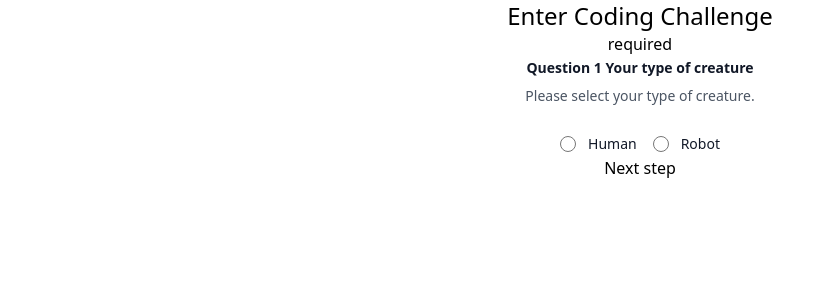
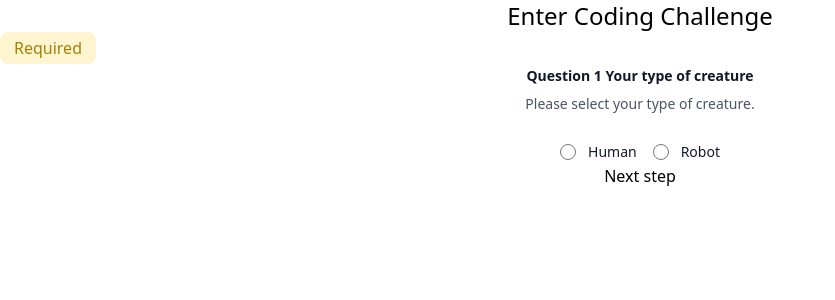
Before and after one commit to CharlesOuverleaux/enter-challenge, a Next.js app: page / in a window 1280 px wide. Shown: the top 300 px of the page, without its empty margins (0-835 px from the left). Built offline with nearby package versions, Linux system fonts and the light colour scheme.

Commit message:
style question type

```diff
--- a/components/forms/ProfileForm/FormQuestionType/FormQuestionType.tsx
+++ b/components/forms/ProfileForm/FormQuestionType/FormQuestionType.tsx
@@ -1,3 +1,4 @@
+import clsx from "clsx";
 import React, { FC } from "react";
 
 interface FormQuestionTypeProps {
@@ -6,8 +7,22 @@ interface FormQuestionTypeProps {
 
 const FormQuestionType: FC<FormQuestionTypeProps> = ({ type }) => {
   return (
-    <div>
-      <p>{type}</p>
+    <div
+      className={clsx(
+        "rounded-lg w-24",
+        type === "required" ? "bg-tertiary-light" : "bg-secondary-light"
+      )}
+    >
+      <p
+        className={clsx(
+          "capitalize p-1",
+          type === "required"
+            ? "text-tertiary-standard"
+            : "text-secondary-standard"
+        )}
+      >
+        {type}
+      </p>
     </div>
   );
 };
--- a/package.json
+++ b/package.json
@@ -10,6 +10,7 @@
     "test": "jest"
   },
   "dependencies": {
+    "clsx": "^1.2.1",
     "next": "^12.3.4",
     "react": "18.2.0",
     "react-dom": "18.2.0"
```
Also changed, not shown: 1 other file (tests, documents, lock files or other folders).
